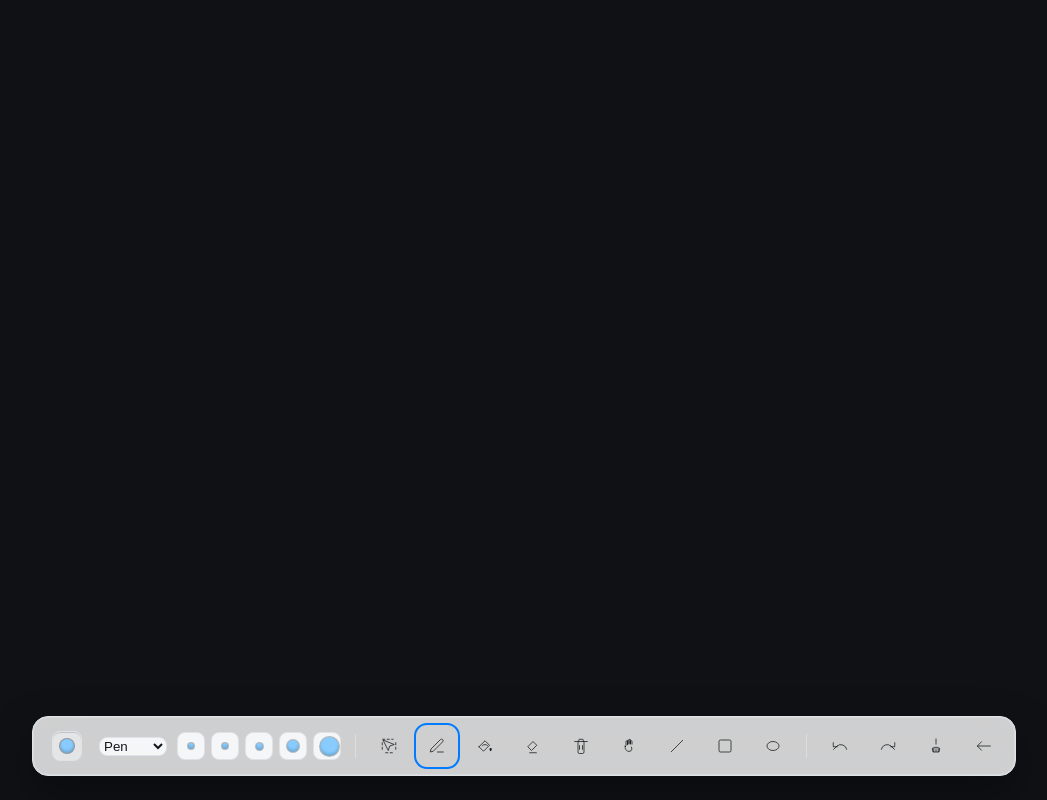
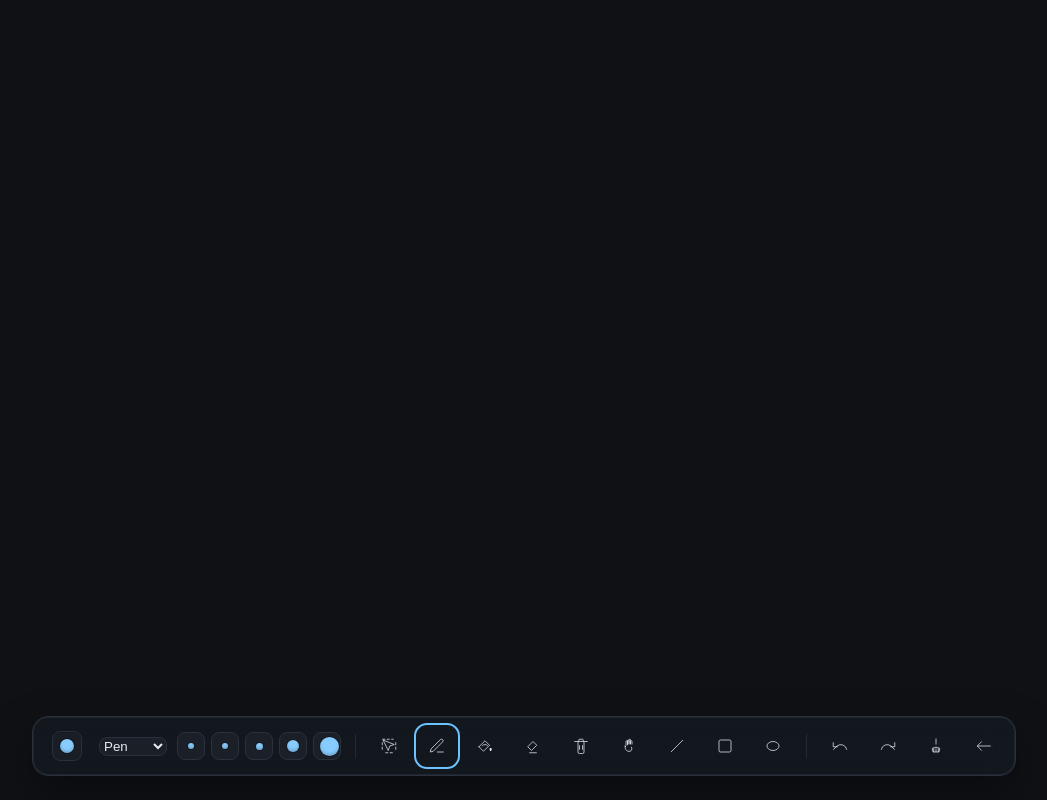
Before and after one commit to ZENTCH-Q/Deep-Canvas, an Electron app: page app/index.html in a window 1280 px wide. Both pictures are taken after a click on the button "Create new canvas". Shown: the whole page, without its empty margins (116-1163 px from the left). Drawn offline with Linux system fonts and the light colour scheme.

Commit message:
-- Force dark theme everywhere
-- Cursor/brush circle offset (normalize pointer coordinates)

```diff
--- a/app/index.html
+++ b/app/index.html
@@ -23,7 +23,7 @@
     background:var(--bg); color:var(--text);
   }
   @media (prefers-color-scheme:light){
-    body{
+    :root:not([data-theme]) body{
       --bg:#f7f8fb; --glass:#ffffffcc; --panel:#fff; --panel-2:#f4f6f8;
       --border:#dfe3e8; --text:#121619; --muted:#5b6b79; --accent:#007aff;
       --sel-stroke:#7b8796; --sel-fill:rgba(123,135,150,.10);
@@ -36,6 +36,7 @@
 
   #canvasContainer{position:relative;width:100vw;height:100vh}
   #c,#navOverlay{display:block;width:100vw;height:100vh}
+  #c, #navOverlay { touch-action: none; }
   #c{cursor:crosshair} #c.panning,#c.dragging{cursor:grab}
   #navOverlay{position:absolute;left:0;top:0;pointer-events:none;display:none;will-change:transform}
 
--- a/app/src/main.js
+++ b/app/src/main.js
@@ -10,6 +10,7 @@ import { removeStroke } from './strokes.js';
 import { PanTool } from './tools/pan.js';
 import { attachHistory } from './history.js';
 import { initGalleryView, showGallery, hideGallery } from './gallery.js';
+document.documentElement.setAttribute('data-theme', 'dark');
 
 import {
   listDocs, getDoc, createDoc,
@@ -250,11 +251,22 @@ new ResizeObserver(() => fitDockToCanvas()).observe(document.getElementById('can
 window.addEventListener('resize', fitDockToCanvas);
 window.addEventListener('orientationchange', fitDockToCanvas);
 
-canvas.addEventListener('pointerdown', e => { panOverrideTool.onPointerDown?.(e); currentTool.onPointerDown?.(e); });
-canvas.addEventListener('pointermove', e => { panOverrideTool.onPointerMove?.(e); currentTool.onPointerMove?.(e); });
-canvas.addEventListener('pointerup',    e => { panOverrideTool.onPointerUp?.(e);   currentTool.onPointerUp?.(e); });
-canvas.addEventListener('pointercancel',e => { panOverrideTool.cancel?.(e);        currentTool.cancel?.(e); });
-canvas.addEventListener('lostpointercapture', e => { panOverrideTool.cancel?.(e); currentTool.cancel?.(e); });
+// fix(pointer-offset): normalize to canvas + world coordinates on every event
+function normalizePointerEvent(e) {
+  const r = canvas.getBoundingClientRect();
+  const canvasX = e.clientX - r.left;
+  const canvasY = e.clientY - r.top;
+  e.canvasX = canvasX;     // CSS pixels inside the canvas box
+  e.canvasY = canvasY;
+  e.worldX  = (canvasX - camera.tx) / camera.scale;  // world-space point
+  e.worldY  = (canvasY - camera.ty) / camera.scale;
+  return e;
+}
+canvas.addEventListener('pointerdown',  e => { normalizePointerEvent(e); panOverrideTool.onPointerDown?.(e);  currentTool.onPointerDown?.(e);  });
+canvas.addEventListener('pointermove',  e => { normalizePointerEvent(e); panOverrideTool.onPointerMove?.(e);  currentTool.onPointerMove?.(e);  });
+canvas.addEventListener('pointerup',    e => { normalizePointerEvent(e); panOverrideTool.onPointerUp?.(e);    currentTool.onPointerUp?.(e);    });
+canvas.addEventListener('pointercancel',e => { normalizePointerEvent(e); panOverrideTool.cancel?.(e);         currentTool.cancel?.(e);         });
+canvas.addEventListener('lostpointercapture', e => { normalizePointerEvent(e); panOverrideTool.cancel?.(e); currentTool.cancel?.(e); });
 canvas.addEventListener('contextmenu', (e) => e.preventDefault());
 
 let wheelAccum = 0, wheelPoint = { x:0, y:0 }, wheelRAF = 0;
```
